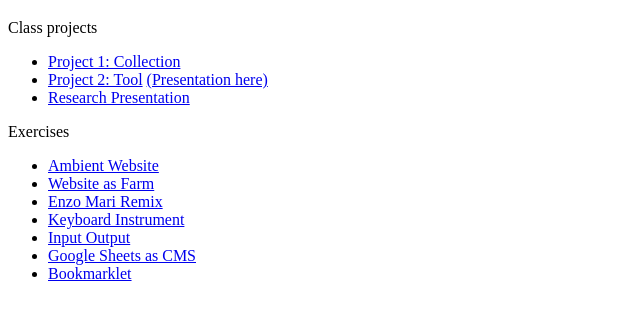
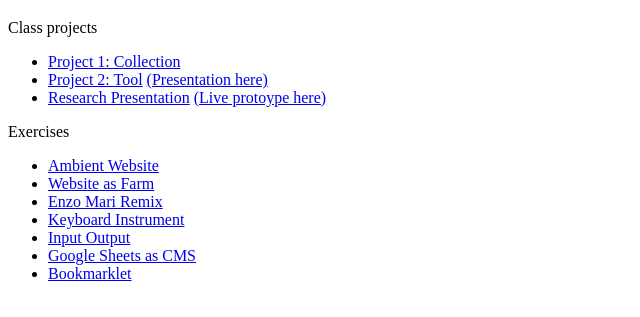
Before and after one commit to elliepark224/software-for-people, a plain HTML site: page index.html in a window 1280 px wide. Shown: the part 61-378 px from the top of the page, without its empty margins (0-640 px from the left). Drawn offline with Linux system fonts and the light colour scheme.

Commit message:
added prototype to proj 3

```diff
--- a/index.html
+++ b/index.html
@@ -11,7 +11,7 @@
   <ul>
     <li><a href= "project-1/home.html">Project 1: Collection</a></li>
     <li><a href= "project-2/form.html">Project 2: Tool</a> <a href= "toolforone-slides.pdf">(Presentation here)</a></li>
-    <li><a href= "social-networks.pdf">Research Presentation</a></li>
+    <li><a href= "social-networks.pdf">Research Presentation</a> <a href= "https://www.figma.com/proto/T7c1NOBjGwan18vqAyNhMr/LockerNotes?node-id=1-2&t=b3XBfR0C7RpksSdn-1">(Live protoype here)</a></li>
   </ul>
   <p>Exercises</p>
   <ul>
```
